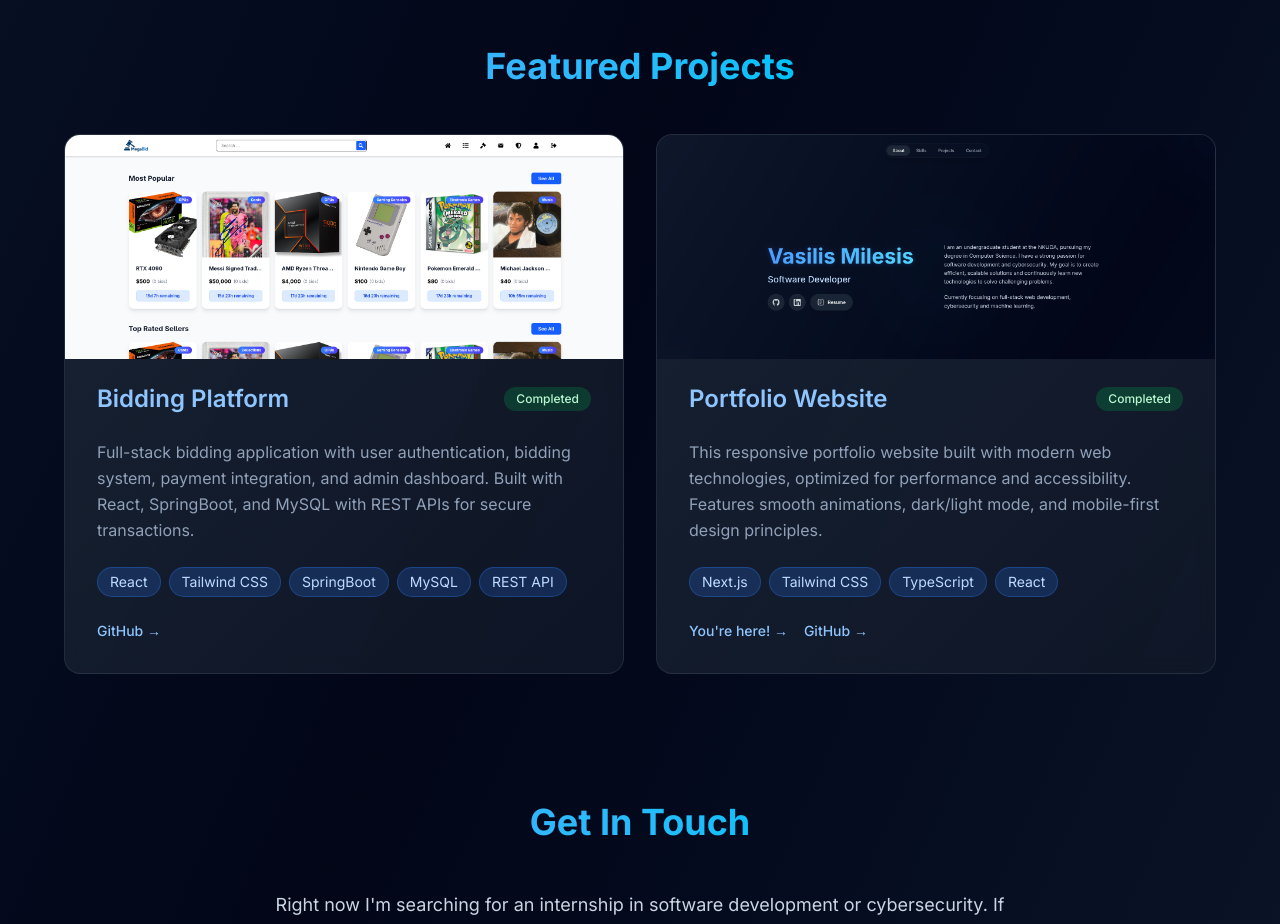
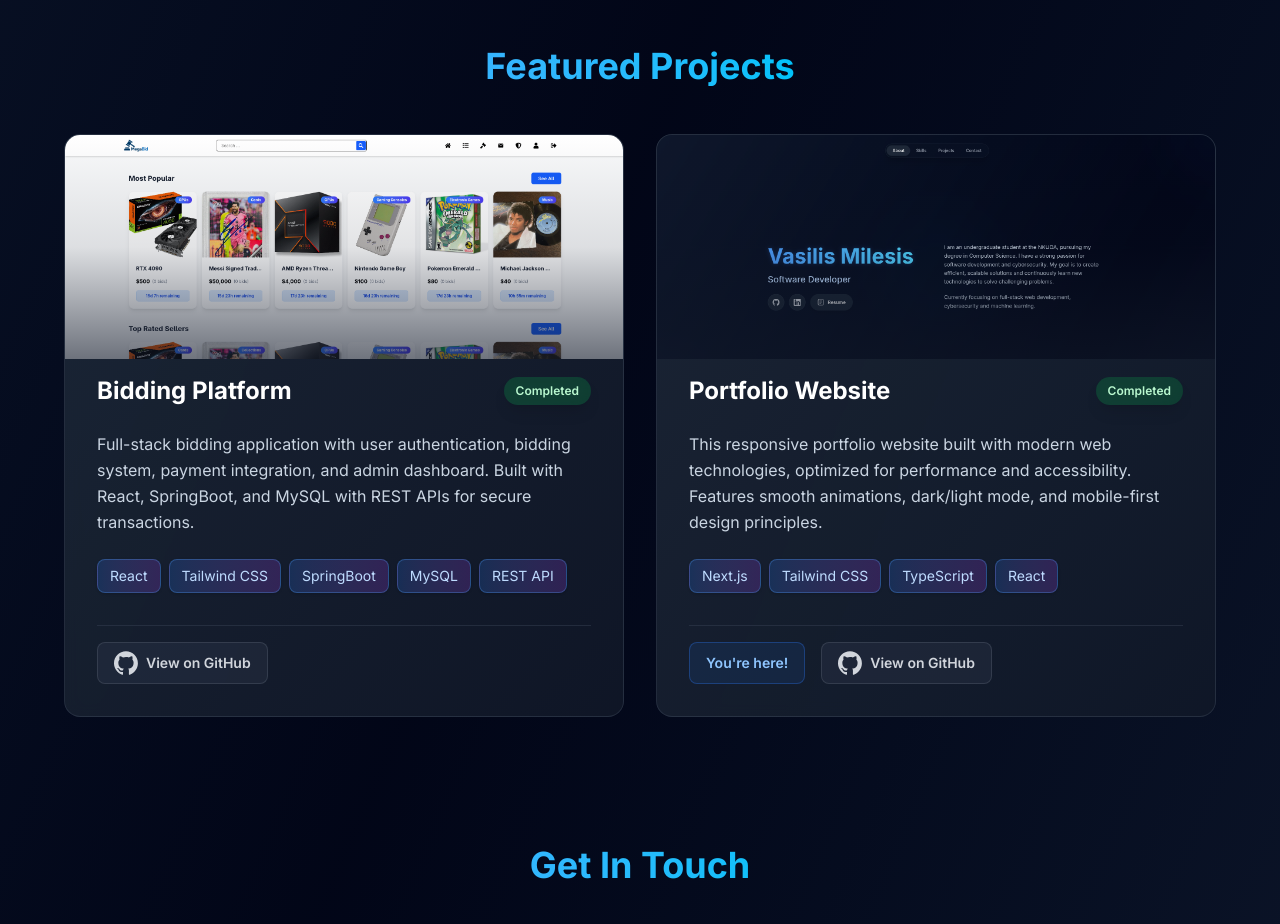
Before and after one commit to BasilisMilesis/BasilisMilesis.github.io, a Next.js app: page / in a window 1280 px wide. Shown: the part 1320-2244 px from the top of the page. Built offline with nearby package versions, Linux system fonts and the light colour scheme.

Commit message:
Make the project card look better

```diff
--- a/app/components/ProjectCard.tsx
+++ b/app/components/ProjectCard.tsx
@@ -1,3 +1,5 @@
+import { GitHubIcon } from './Icons';
+
 interface ProjectCardProps {
   title: string;
   status: { text: string; color: string };
@@ -10,42 +12,67 @@
 
 export default function ProjectCard({ title, status, description, techs, github, isCurrentSite, image }: ProjectCardProps) {
   return (
-    <div className="group p-6 sm:p-8 rounded-2xl bg-linear-to-br from-gray-800/80 to-gray-900/80 border border-gray-700/50 hover:transform hover:-translate-y-2 transition-all duration-300 backdrop-blur-sm overflow-hidden">
-      <div className="mb-4 sm:mb-6 -mx-6 sm:-mx-8 -mt-6 sm:-mt-8">
+    <div className="group relative rounded-2xl bg-linear-to-br from-gray-800/90 to-gray-900/90 border border-gray-700/50 hover:border-blue-500/50 hover:shadow-2xl hover:shadow-blue-500/10 hover:-translate-y-2 transition-all duration-500 backdrop-blur-sm overflow-hidden">
+      {/* Animated gradient overlay */}
+      <div className="absolute inset-0 bg-linear-to-br from-blue-500/0 via-purple-500/0 to-pink-500/0 group-hover:from-blue-500/5 group-hover:via-purple-500/5 group-hover:to-pink-500/5 transition-all duration-500 pointer-events-none"></div>
+
+      {/* Image container with overlay effect */}
+      <div className="relative mb-4 sm:mb-6 mx-0 mt-0 overflow-hidden">
+        <div className="absolute inset-0 bg-linear-to-t from-gray-900 via-gray-900/20 to-transparent z-10 opacity-60 group-hover:opacity-40 transition-opacity duration-500"></div>
         <img
           src={image}
           alt={title}
-          className="w-full object-top h-48 sm:h-56 object-cover"
+          className="w-full object-top h-48 sm:h-56 object-cover group-hover:scale-105 transition-transform duration-500"
         />
       </div>
+
+      {/* Content */}
+      <div className="relative z-20 p-6 sm:p-8 -mt-8 sm:-mt-10">
         <div className="flex flex-col sm:flex-row sm:items-center justify-between mb-4 sm:mb-6 gap-3 sm:gap-0">
-        <h4 className="text-lg sm:text-xl md:text-2xl font-semibold text-blue-300 group-hover:text-blue-200 transition-colors">{title}</h4>
-        <span className={`px-3 py-1 ${status.color} rounded-full text-xs font-medium self-start sm:self-auto`}>{status.text}</span>
+          <h4 className="text-lg sm:text-xl md:text-2xl font-bold text-white group-hover:text-blue-300 transition-colors duration-300">{title}</h4>
+          <span className={`px-3 py-1.5 ${status.color} rounded-full text-xs font-semibold self-start sm:self-auto shadow-lg backdrop-blur-sm`}>{status.text}</span>
         </div>
-      <p className="text-slate-400 mb-4 sm:mb-6 leading-relaxed text-sm sm:text-base">{description}</p>
-      <div className="flex flex-wrap gap-2 mb-4 sm:mb-6">
+
+        <p className="text-slate-300 mb-4 sm:mb-6 leading-relaxed text-sm sm:text-base">{description}</p>
+
+        <div className="flex flex-wrap gap-2 mb-6 sm:mb-8">
           {techs.map((tech) => (
-          <span key={tech} className="px-2.5 sm:px-3 py-1 bg-blue-500/20 text-blue-200 rounded-full text-xs sm:text-sm border border-blue-500/30">
+            <span
+              key={tech}
+              className="px-3 py-1.5 bg-linear-to-r from-blue-500/20 to-purple-500/20 text-blue-200 rounded-lg text-xs sm:text-sm border border-blue-400/30 hover:border-blue-400/60 hover:from-blue-500/30 hover:to-purple-500/30 transition-all duration-300 shadow-sm"
+            >
               {tech}
             </span>
           ))}
         </div>
-      <div className="flex flex-wrap gap-3 sm:gap-4">
-        {isCurrentSite &&
-          <a href="" className="text-blue-300 hover:text-blue-200 text-xs sm:text-sm font-medium transition-colors">
-            You&apos;re here! →
+
+        <div className="flex flex-wrap gap-3 sm:gap-4 pt-4 border-t border-gray-700/50">
+          {isCurrentSite && (
+            <a
+              href=""
+              className="inline-flex items-center gap-1.5 px-4 py-2 bg-blue-500/10 hover:bg-blue-500/20 text-blue-300 hover:text-blue-200 text-xs sm:text-sm font-semibold transition-all duration-300 rounded-lg border border-blue-500/30 hover:border-blue-500/50"
+            >
+              You&apos;re here!
             </a>
-        }
+          )}
           {github ? (
-          <a href={github} target="_blank" rel="noopener noreferrer" className="text-blue-300 hover:text-blue-200 text-xs sm:text-sm font-medium transition-colors">
-            GitHub →
+            <a
+              href={github}
+              target="_blank"
+              rel="noopener noreferrer"
+              className="inline-flex items-center gap-2 px-4 py-2 bg-gray-700/30 hover:bg-gray-700/50 text-gray-300 hover:text-white text-xs sm:text-sm font-semibold transition-all duration-300 rounded-lg border border-gray-600/50 hover:border-gray-500/70"
+            >
+              <GitHubIcon />
+              <span>View on GitHub</span>
             </a>
           ) : (
-          <span className="text-slate-500 text-xs sm:text-sm font-medium">
-            GitHub (coming soon)
+            <span className="inline-flex items-center gap-2 px-4 py-2 bg-gray-800/30 text-slate-500 text-xs sm:text-sm font-semibold rounded-lg border border-gray-700/30 cursor-not-allowed">
+              <GitHubIcon />
+              <span>GitHub (coming soon)</span>
             </span>
           )}
         </div>
       </div>
+    </div>
   );
 }
```
Lines whose indentation alone changed are shown as unchanged.
